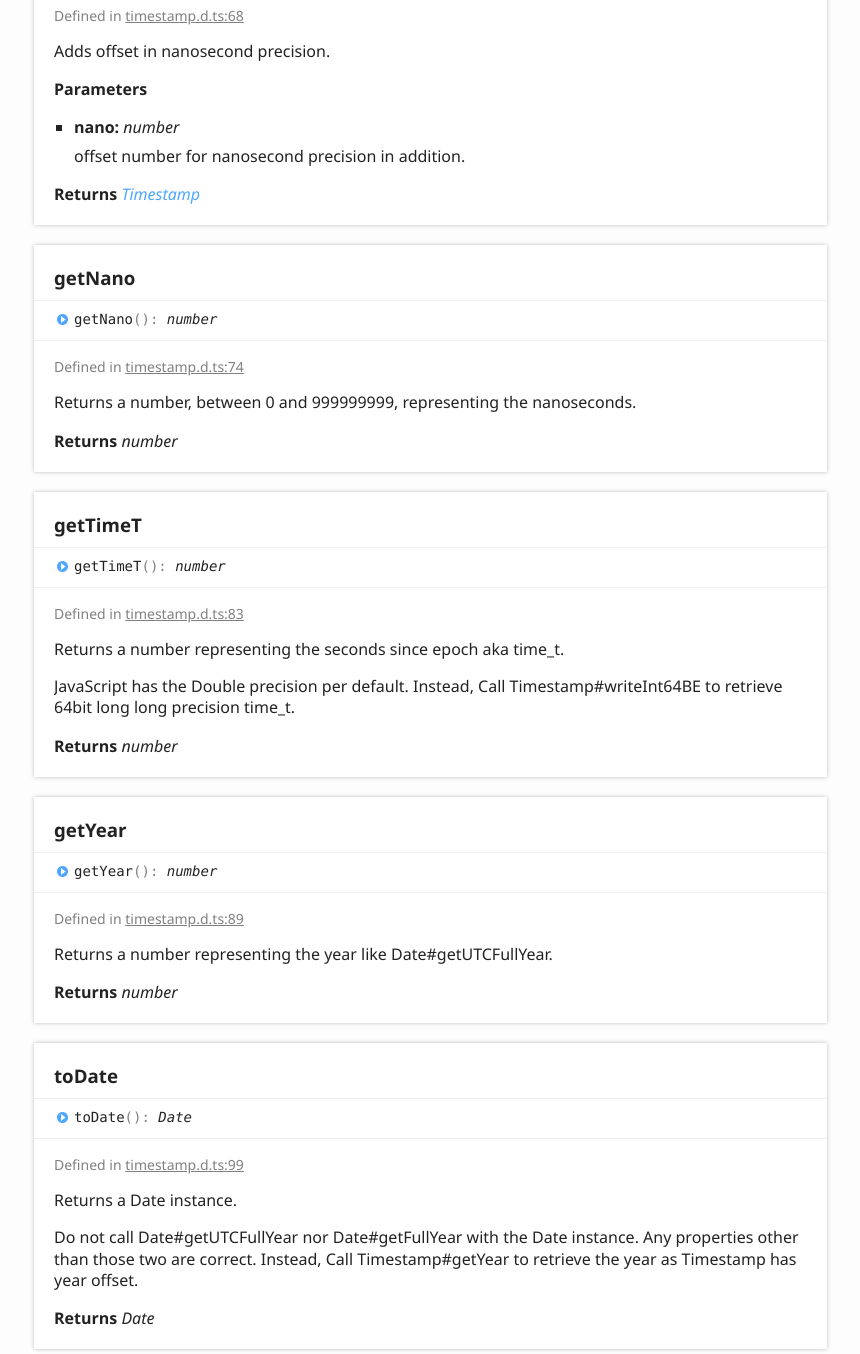
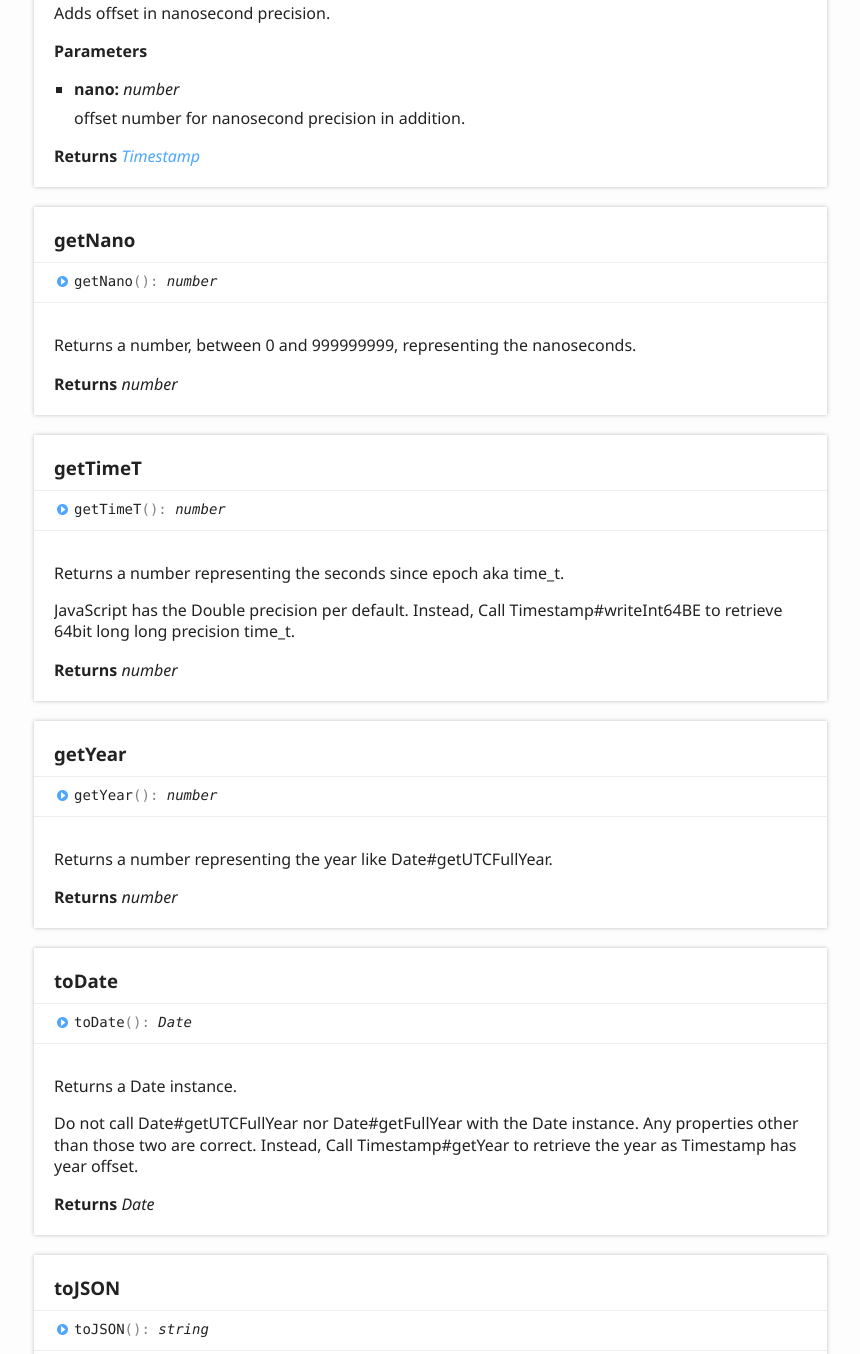
Before and after one commit to kawanet/timestamp-nano, a website: page docs/typedoc/classes/timestamp.html in a window 1280 px wide. Shown: the part 1680-3034 px from the top of the page, without its empty margins (6-866 px from the left). Drawn offline with Linux system fonts and the light colour scheme.

Commit message:
doc: remove Defined in

```diff
--- a/docs/typedoc/classes/timestamp.html
+++ b/docs/typedoc/classes/timestamp.html
@@ -136,7 +136,7 @@
 						<li class="tsd-description">
 							<aside class="tsd-sources">
 								<ul>
-									<li>Defined in <a href="https://github.com/kawanet/timestamp-nano/blob/013f55f/timestamp.d.ts#L9">timestamp.d.ts:9</a></li>
+
 								</ul>
 							</aside>
 							<div class="tsd-comment tsd-typography">
@@ -185,7 +185,7 @@
 						<li class="tsd-description">
 							<aside class="tsd-sources">
 								<ul>
-									<li>Defined in <a href="https://github.com/kawanet/timestamp-nano/blob/013f55f/timestamp.d.ts#L68">timestamp.d.ts:68</a></li>
+
 								</ul>
 							</aside>
 							<div class="tsd-comment tsd-typography">
@@ -216,7 +216,7 @@
 						<li class="tsd-description">
 							<aside class="tsd-sources">
 								<ul>
-									<li>Defined in <a href="https://github.com/kawanet/timestamp-nano/blob/013f55f/timestamp.d.ts#L74">timestamp.d.ts:74</a></li>
+
 								</ul>
 							</aside>
 							<div class="tsd-comment tsd-typography">
@@ -238,7 +238,7 @@
 						<li class="tsd-description">
 							<aside class="tsd-sources">
 								<ul>
-									<li>Defined in <a href="https://github.com/kawanet/timestamp-nano/blob/013f55f/timestamp.d.ts#L83">timestamp.d.ts:83</a></li>
+
 								</ul>
 							</aside>
 							<div class="tsd-comment tsd-typography">
@@ -262,7 +262,7 @@
 						<li class="tsd-description">
 							<aside class="tsd-sources">
 								<ul>
-									<li>Defined in <a href="https://github.com/kawanet/timestamp-nano/blob/013f55f/timestamp.d.ts#L89">timestamp.d.ts:89</a></li>
+
 								</ul>
 							</aside>
 							<div class="tsd-comment tsd-typography">
@@ -284,7 +284,7 @@
 						<li class="tsd-description">
 							<aside class="tsd-sources">
 								<ul>
-									<li>Defined in <a href="https://github.com/kawanet/timestamp-nano/blob/013f55f/timestamp.d.ts#L99">timestamp.d.ts:99</a></li>
+
 								</ul>
 							</aside>
 							<div class="tsd-comment tsd-typography">
@@ -309,7 +309,7 @@
 						<li class="tsd-description">
 							<aside class="tsd-sources">
 								<ul>
-									<li>Defined in <a href="https://github.com/kawanet/timestamp-nano/blob/013f55f/timestamp.d.ts#L105">timestamp.d.ts:105</a></li>
+
 								</ul>
 							</aside>
 							<div class="tsd-comment tsd-typography">
@@ -331,7 +331,7 @@
 						<li class="tsd-description">
 							<aside class="tsd-sources">
 								<ul>
-									<li>Defined in <a href="https://github.com/kawanet/timestamp-nano/blob/013f55f/timestamp.d.ts#L113">timestamp.d.ts:113</a></li>
+
 								</ul>
 							</aside>
 							<div class="tsd-comment tsd-typography">
@@ -362,7 +362,7 @@
 						<li class="tsd-description">
 							<aside class="tsd-sources">
 								<ul>
-									<li>Defined in <a href="https://github.com/kawanet/timestamp-nano/blob/013f55f/timestamp.d.ts#L122">timestamp.d.ts:122</a></li>
+
 								</ul>
 							</aside>
 							<div class="tsd-comment tsd-typography">
@@ -401,7 +401,7 @@
 						<li class="tsd-description">
 							<aside class="tsd-sources">
 								<ul>
-									<li>Defined in <a href="https://github.com/kawanet/timestamp-nano/blob/013f55f/timestamp.d.ts#L131">timestamp.d.ts:131</a></li>
+
 								</ul>
 							</aside>
 							<div class="tsd-comment tsd-typography">
@@ -440,7 +440,7 @@
 						<li class="tsd-description">
 							<aside class="tsd-sources">
 								<ul>
-									<li>Defined in <a href="https://github.com/kawanet/timestamp-nano/blob/013f55f/timestamp.d.ts#L25">timestamp.d.ts:25</a></li>
+
 								</ul>
 							</aside>
 							<div class="tsd-comment tsd-typography">
@@ -471,7 +471,7 @@
 						<li class="tsd-description">
 							<aside class="tsd-sources">
 								<ul>
-									<li>Defined in <a href="https://github.com/kawanet/timestamp-nano/blob/013f55f/timestamp.d.ts#L34">timestamp.d.ts:34</a></li>
+
 								</ul>
 							</aside>
 							<div class="tsd-comment tsd-typography">
@@ -504,7 +504,7 @@
 						<li class="tsd-description">
 							<aside class="tsd-sources">
 								<ul>
-									<li>Defined in <a href="https://github.com/kawanet/timestamp-nano/blob/013f55f/timestamp.d.ts#L43">timestamp.d.ts:43</a></li>
+
 								</ul>
 							</aside>
 							<div class="tsd-comment tsd-typography">
@@ -537,7 +537,7 @@
 						<li class="tsd-description">
 							<aside class="tsd-sources">
 								<ul>
-									<li>Defined in <a href="https://github.com/kawanet/timestamp-nano/blob/013f55f/timestamp.d.ts#L52">timestamp.d.ts:52</a></li>
+
 								</ul>
 							</aside>
 							<div class="tsd-comment tsd-typography">
@@ -573,7 +573,7 @@
 						<li class="tsd-description">
 							<aside class="tsd-sources">
 								<ul>
-									<li>Defined in <a href="https://github.com/kawanet/timestamp-nano/blob/013f55f/timestamp.d.ts#L60">timestamp.d.ts:60</a></li>
+
 								</ul>
 							</aside>
 							<div class="tsd-comment tsd-typography">
```
Also changed, not shown: docs/demo/index.html (+1 -1 lines), 1 other file.
